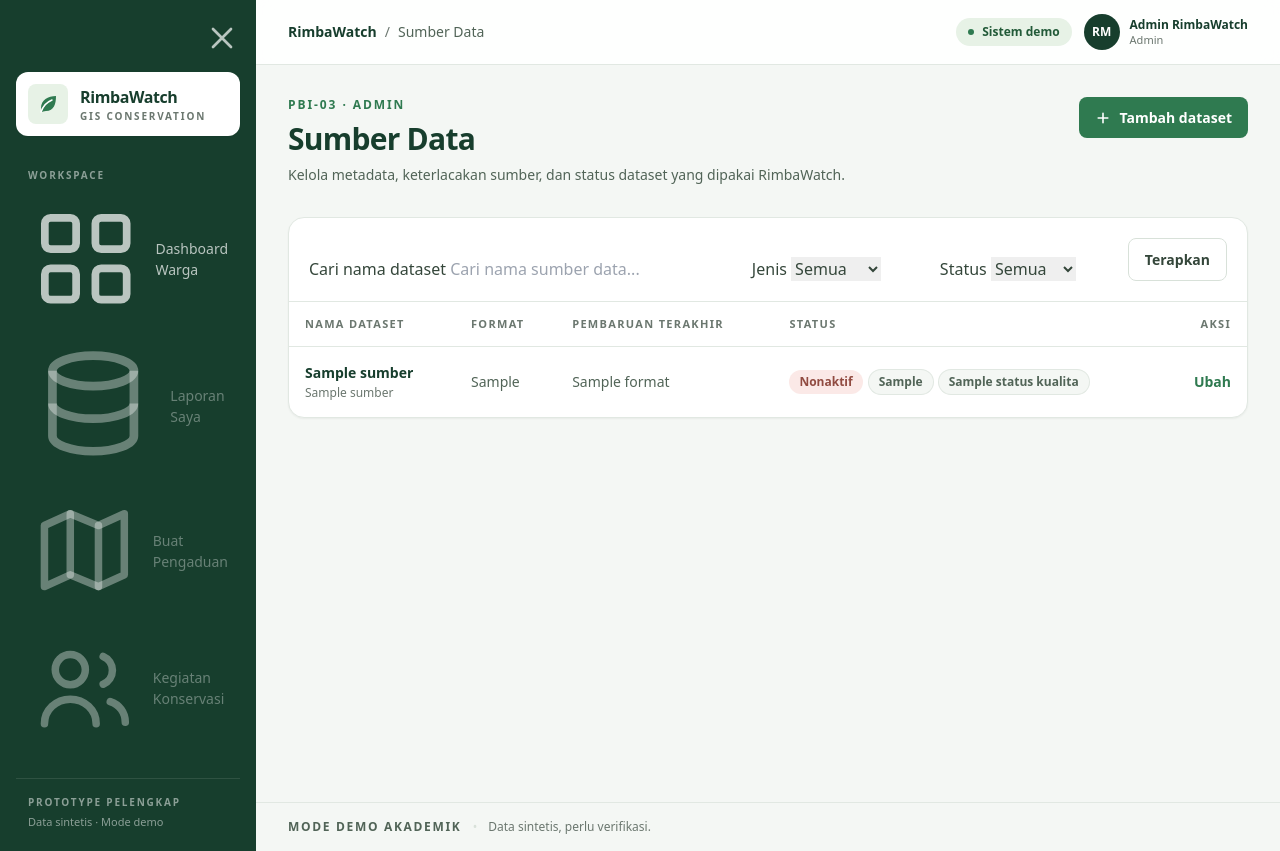
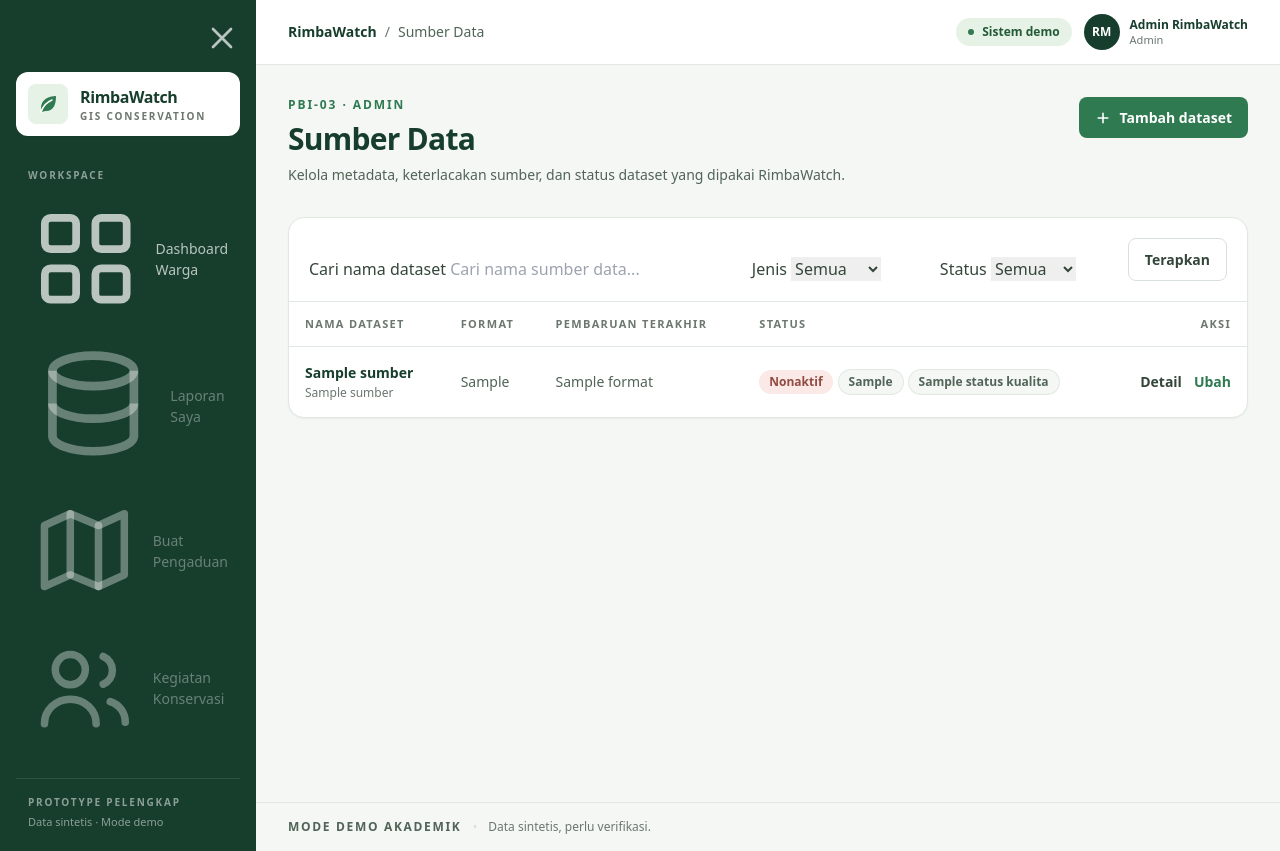
Before and after one commit to Tubes-JerebuSquad/PPL-Tubes-JerebuSquad, a Laravel app: template resources/views/katalog/sumber-data/index.blade.php in a window 1280 px wide. Run offline with Laravel 12, Linux system fonts and the light colour scheme; the template is opened without the code that fills it: most values are stand-ins (such as "Sample title", 1, 10 or a date in 2020); some libraries are stand-ins or nearby versions.

Commit message:
refactor(TJ123-1): tambah tautan detail dan gunakan whereLike portabel

```diff
--- a/app/Http/Controllers/Katalog/SumberDataController.php
+++ b/app/Http/Controllers/Katalog/SumberDataController.php
@@ -34,7 +34,7 @@ class SumberDataController extends Controller
         $sumberData = SumberData::query()
             ->when(
                 $cari !== null && $cari !== '',
-                fn (Builder $query) => $query->where('nama_sumber', 'ilike', '%'.$cari.'%'),
+                fn (Builder $query) => $query->whereLike('nama_sumber', '%'.$cari.'%'),
             )
             ->when($jenis !== null, fn (Builder $query) => $query->where('jenis_sumber', $jenis))
             ->when($status !== null, fn (Builder $query) => $query->where('is_aktif', $status === '1'))
--- a/resources/views/katalog/sumber-data/index.blade.php
+++ b/resources/views/katalog/sumber-data/index.blade.php
@@ -111,9 +111,14 @@
                                 <p class="mt-0.5 text-xs text-ink-400">{{ $sumber->nama_penyedia }}</p>
                             </div>
 
-                            <a href="{{ route('katalog.sumber-data.edit', $sumber) }}" class="shrink-0 text-sm font-semibold text-rimba-600 hover:text-rimba-700">
-                                Ubah
-                            </a>
+                            <div class="flex shrink-0 items-center gap-3">
+                                <a href="{{ route('katalog.sumber-data.show', $sumber) }}" class="text-sm font-semibold text-ink-700 hover:text-rimba-600">
+                                    Detail
+                                </a>
+                                <a href="{{ route('katalog.sumber-data.edit', $sumber) }}" class="text-sm font-semibold text-rimba-600 hover:text-rimba-700">
+                                    Ubah
+                                </a>
+                            </div>
                         </div>
 
                         <div class="mt-3">
@@ -166,9 +171,14 @@
                                     @include('katalog.sumber-data._badges', ['sumber' => $sumber])
                                 </td>
                                 <td class="px-4 py-4 text-right">
-                                    <a href="{{ route('katalog.sumber-data.edit', $sumber) }}" class="text-sm font-semibold text-rimba-600 hover:text-rimba-700">
-                                        Ubah
-                                    </a>
+                                    <div class="flex justify-end gap-3">
+                                        <a href="{{ route('katalog.sumber-data.show', $sumber) }}" class="text-sm font-semibold text-ink-700 hover:text-rimba-600">
+                                            Detail
+                                        </a>
+                                        <a href="{{ route('katalog.sumber-data.edit', $sumber) }}" class="text-sm font-semibold text-rimba-600 hover:text-rimba-700">
+                                            Ubah
+                                        </a>
+                                    </div>
                                 </td>
                             </tr>
                         @endforeach
```
Also changed, not shown: tests/Feature/Katalog/SumberDataKatalogTest.php (+2 -0 lines).
